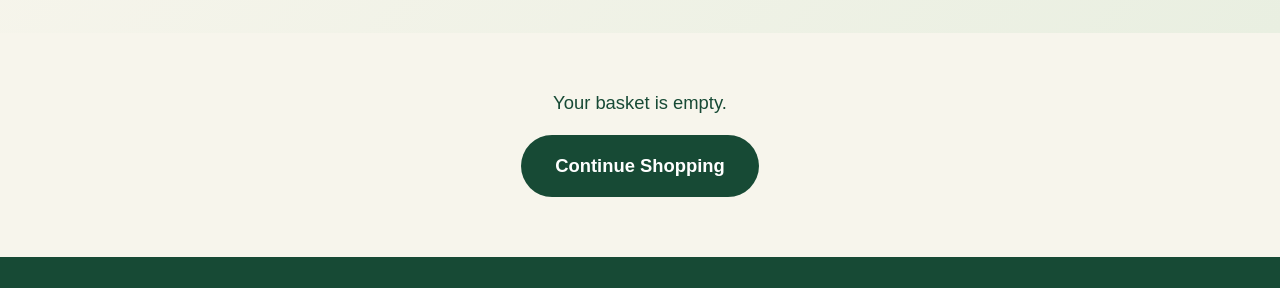
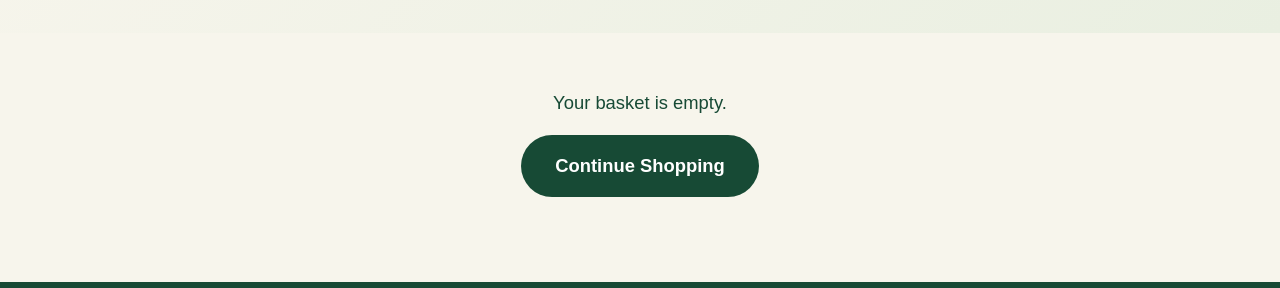
Before and after one commit to siqueiradias/2026140-ecommerce, a website: page public/basket.html in a window 1280 px wide. Shown: the part 216-504 px from the top of the page. Drawn offline with Linux system fonts and the light colour scheme; no server answers.

Commit message:
Improve visual layout and product images

```diff
--- a/public/css/style.css
+++ b/public/css/style.css
@@ -29,6 +29,16 @@ body {
     line-height: 1.6;
     color: var(--forest);            /* dark green text on light background for good contrast */
     background-color: var(--cream);
+    /* Sticky footer: the page is at least as tall as the screen and is a column
+       (header, main, footer); main grows to fill the free space, so on short
+       pages the footer stays at the bottom of the screen instead of in the middle */
+    min-height: 100vh;
+    display: flex;
+    flex-direction: column;
+}
+
+main {
+    flex: 1;
 }
 
 /* Serif headings match the style of the brand banner */
@@ -829,7 +839,9 @@ img {
         justify-content: flex-start;
     }
 
-    .basket-remove {
+    /* ".basket-table" in front makes this rule more specific than
+       ".basket-table td" above, so "Remove" is aligned to the right */
+    .basket-table .basket-remove {
         justify-content: flex-end;
     }
 }
```
Also changed, not shown: public/images/products/02_turmeric_complex.jpg, public/images/products/03_echinacea_extract.jpg, public/images/products/05_lavender_essential_oil.jpg, public/images/products/06_peppermint_fennel_tea.jpg, public/images/products/07_golden_spice_herbal_infusion.jpg, public/images/products/08_vitamin_d3_2000iu.jpg, public/images/products/09_magnesium_complex.jpg, public/images/products/10_ashwagandha_capsules.jpg, public/images/products/11_tea_tree_essential_oil.jpg, public/images/products/12_calendula_jojoba_body_oil.jpg, public/images/products/13_lavender_oat_bath_soak.jpg, public/images/products/14_shea_butter_body_balm.jpg, public/images/products/15_herbal_room_mist.jpg, public/images/products/16_probiotic_complex.jpg.
